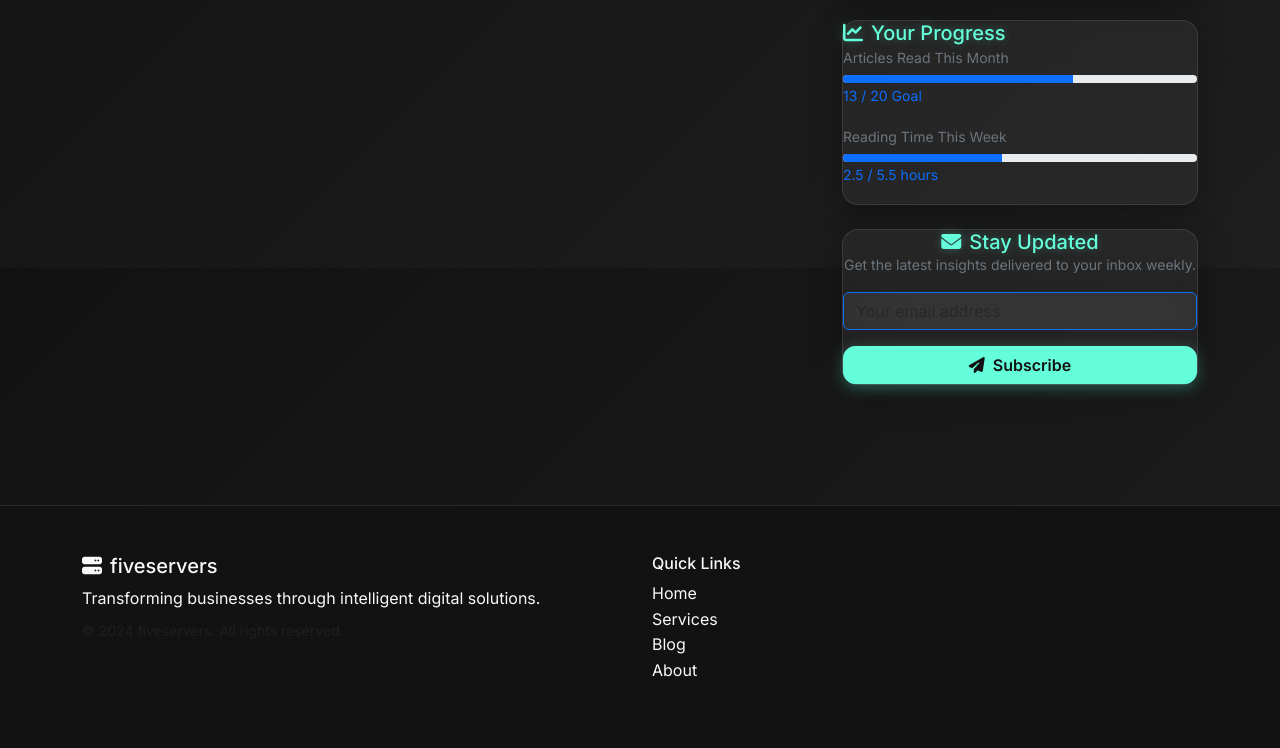
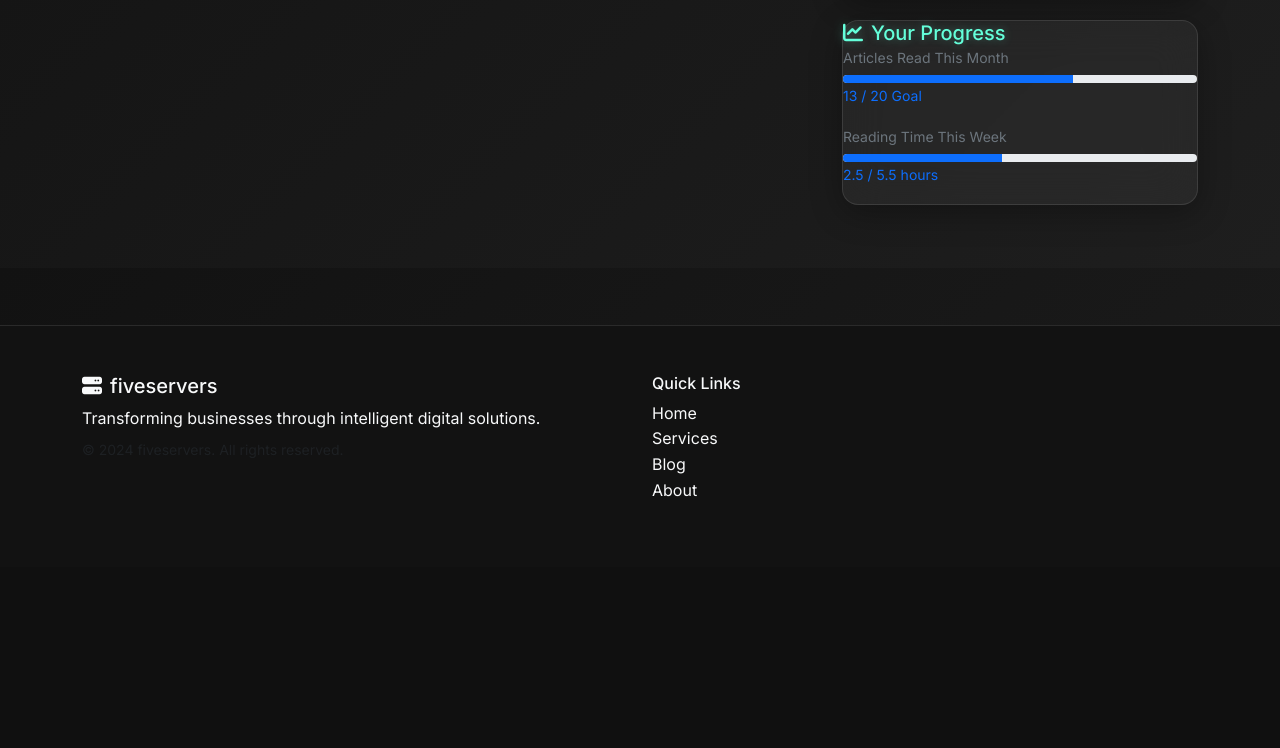
Before and after one commit to loujr/fiveservers, a Flask app: template templates/blog.html in a window 1280 px wide. Shown: the part 1332-2080 px from the top of the page. After the commit the page ends 1829 px from the top, so only its background shows below. Run offline with Flask 3, Linux system fonts and the light colour scheme; the template is opened without the code that fills it: most values are stand-ins (such as "Sample title", 1, 10 or a date in 2020).

Commit message:
Remove Stay Updated and Subscribe elements from blog page
Co-authored-by: loujr <61295275+loujr@users.noreply.github.com>

```diff
--- a/static/js/script.js
+++ b/static/js/script.js
@@ -126,40 +126,7 @@ document.addEventListener('DOMContentLoaded', function() {
         setTimeout(typeWriter, 1000);
     }
 
-    // Newsletter subscription with feedback
-    const newsletterForms = document.querySelectorAll('.newsletter-form');
-    newsletterForms.forEach(form => {
-        form.addEventListener('submit', function(e) {
-            e.preventDefault();
-            const email = this.querySelector('input[type="email"]').value;
-            const button = this.querySelector('button');
 
-            // Simulate subscription process
-            button.innerHTML = '<i class="fas fa-spinner fa-spin me-2"></i>Subscribing...';
-            button.disabled = true;
-
-            setTimeout(() => {
-                button.innerHTML = '<i class="fas fa-check me-2"></i>Subscribed!';
-                button.classList.remove('btn-primary');
-                button.classList.add('btn-success');
-
-                // Show success message
-                const successMsg = document.createElement('div');
-                successMsg.className = 'alert alert-success mt-3';
-                successMsg.innerHTML = 'Thank you for subscribing! Check your email for confirmation.';
-                this.appendChild(successMsg);
-
-                setTimeout(() => {
-                    successMsg.remove();
-                    button.innerHTML = '<i class="fas fa-paper-plane me-2"></i>Subscribe';
-                    button.disabled = false;
-                    button.classList.remove('btn-success');
-                    button.classList.add('btn-primary');
-                    this.reset();
-                }, 3000);
-            }, 2000);
-        });
-    });
 
     // Copy to clipboard functionality
     function copyToClipboard(text) {
--- a/templates/blog.html
+++ b/templates/blog.html
@@ -209,21 +209,7 @@
                         </div>
                     </div>
 
-                    <!-- Newsletter -->
-                    <div class="glass-card mb-4">
-                        <div class="card-body text-center">
-                            <h5 class="card-title text-primary-glow"><i class="fas fa-envelope me-2"></i>Stay Updated</h5>
-                            <p class="text-secondary small">Get the latest insights delivered to your inbox weekly.</p>
-                            <form class="newsletter-form">
-                                <div class="mb-3">
-                                    <input type="email" class="form-control bg-dark-glass border-primary text-light" placeholder="Your email address">
-                                </div>
-                                <button type="submit" class="btn btn-primary w-100">
-                                    <i class="fas fa-paper-plane me-2"></i>Subscribe
-                                </button>
-                            </form>
-                        </div>
-                    </div>
+
                 </div>
             </div>
         </div>
```
